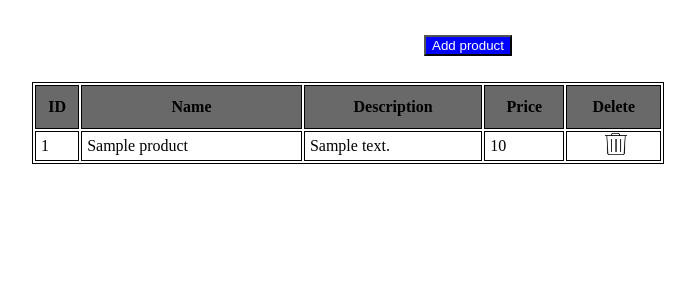
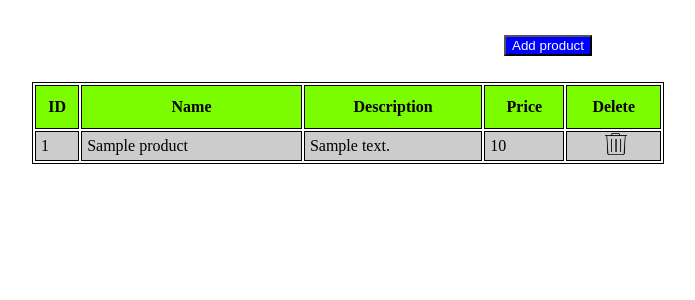
Before and after one commit to AleksTor2208/Python_crud_app, a Flask app: template templates/index.html in a window 1280 px wide. Shown: the top 300 px of the page, without its empty margins (292-987 px from the left). Run offline with Flask 2, Linux system fonts and the light colour scheme; the template is opened without the code that fills it: most values are stand-ins (such as "Sample title", 1, 10 or a date in 2020); some web fonts are replaced.

Commit message:
add functionality, which changes colors for even and odd rows in product table

```diff
--- a/static/css/style.css
+++ b/static/css/style.css
@@ -10,9 +10,16 @@ table {
     width: 50%;
 }
 
-.index_table, th, td {
+.index_table, .index_table th, .index_table td {
     border: 1px solid black;
 }
+
+.index_table th {
+    background: lawngreen;
+}
+
+tr:nth-child(even) {background: #CCC}
+tr:nth-child(odd) {background: #FFF}
 
 th {
     height: 40px;
@@ -50,7 +57,7 @@ td {
     margin: 2em;
     background-color: blue;
     position: relative;
-    right: -9em;
+    right: -15em;
 }
 
 h2 {
```
Also changed, not shown: 1 other file.
